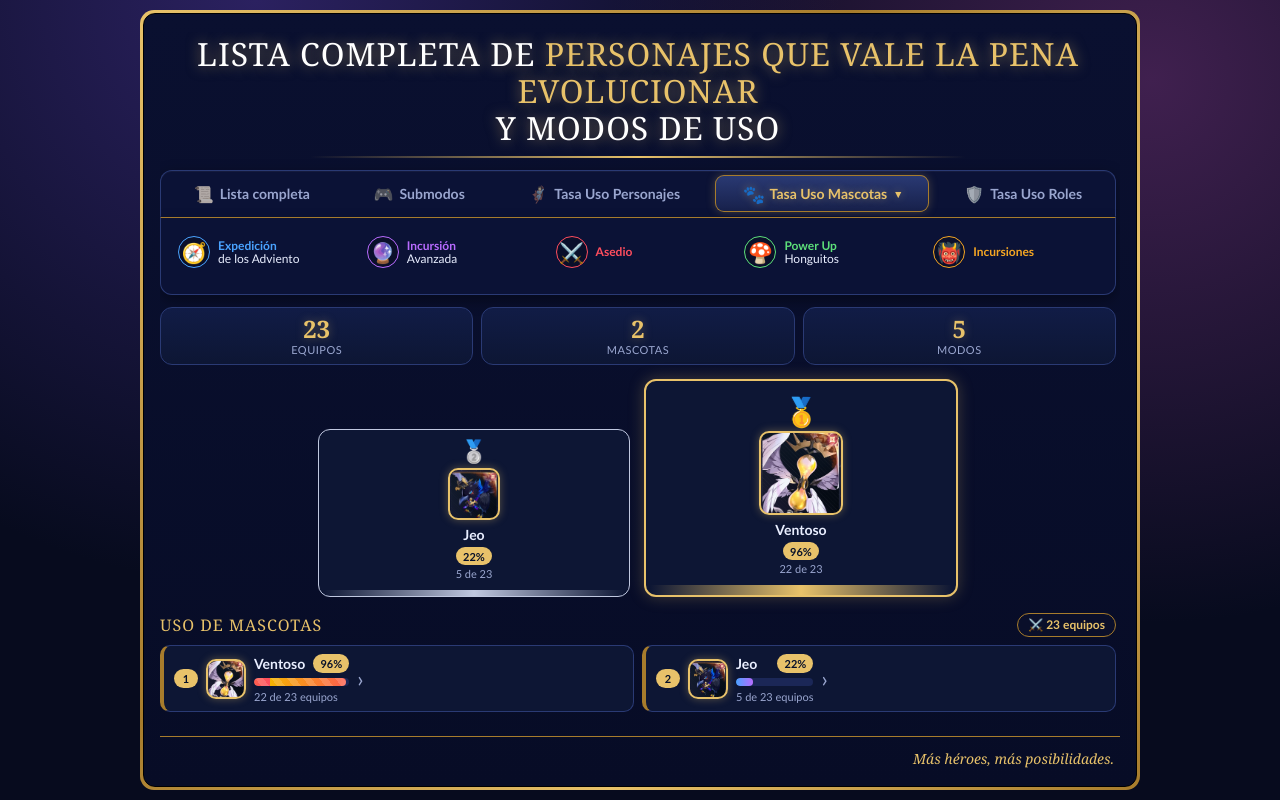
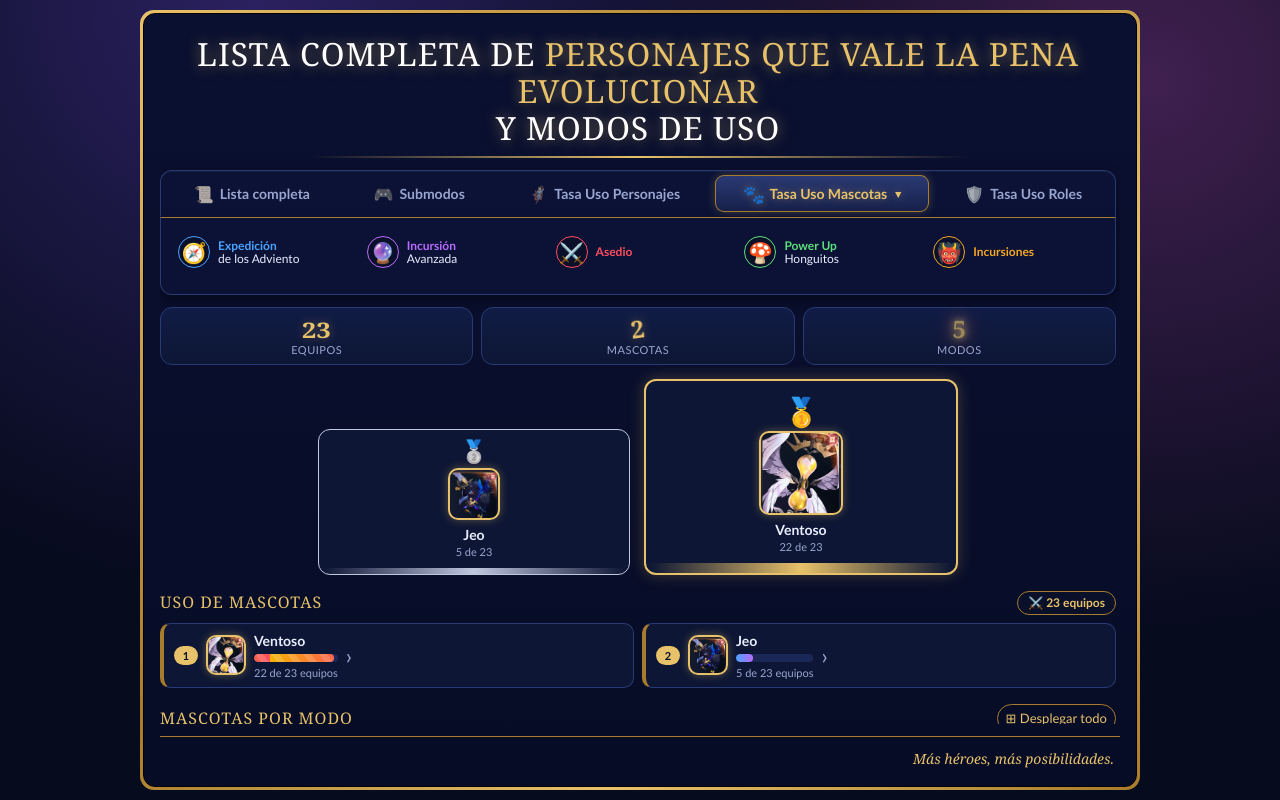
Before and after one commit to CesCorGom/7k_Desarrollar, an Angular app: page /mascotas in a window 1280 px wide. Built offline with nearby package versions, Linux system fonts and the light colour scheme.

Commit message:
animaciones numeros en tasas de uso

```diff
--- a/src/app/components/podio.html
+++ b/src/app/components/podio.html
@@ -10,7 +10,7 @@
     <span class="medal">{{ p.medalla }}</span>
     <app-avatar [nombre]="p.c.nombre" />
     <b class="text-truncate">{{ p.c.nombre }}</b>
-    <span class="badge rounded-pill pp">{{ pct(p.c.total, total()) }}%</span>
+    <span class="badge rounded-pill pp cuenta" [style.--n]="pct(p.c.total, total())"></span>
     <small>{{ p.c.total }} de {{ total() }}</small>
     <span class="pedestal"></span>
   </button>
--- a/src/app/components/ranking.html
+++ b/src/app/components/ranking.html
@@ -8,7 +8,7 @@
           <span class="mid">
             <span class="t">
               <span class="tn text-truncate">{{ p.nombre }}</span>
-              <span class="badge rounded-pill pp">{{ pct(p.total, total()) }}%</span>
+              <span class="badge rounded-pill pp cuenta" [style.--n]="pct(p.total, total())"></span>
             </span>
             <span
               class="progress sb"
--- a/src/app/pages/uso-mascotas.html
+++ b/src/app/pages/uso-mascotas.html
@@ -1,7 +1,7 @@
 <div class="stats row row-cols-3 g-2">
-  <div class="col"><div class="st card"><b>{{ total() }}</b><span>Equipos</span></div></div>
-  <div class="col"><div class="st card"><b>{{ juego.rankingMascotas().length }}</b><span>Mascotas</span></div></div>
-  <div class="col"><div class="st card"><b>{{ porModo().length }}</b><span>Modos</span></div></div>
+  <div class="col"><div class="st card"><b class="rebotar">{{ total() }}</b><span>Equipos</span></div></div>
+  <div class="col"><div class="st card"><b class="balancear">{{ juego.rankingMascotas().length }}</b><span>Mascotas</span></div></div>
+  <div class="col"><div class="st card"><b class="neon">{{ porModo().length }}</b><span>Modos</span></div></div>
 </div>
 <app-podio [items]="juego.rankingMascotas()" [total]="total()" />
 <div class="uh d-flex flex-wrap align-items-center gap-2">
--- a/src/app/pages/uso-personajes.html
+++ b/src/app/pages/uso-personajes.html
@@ -1,7 +1,7 @@
 <div class="stats row row-cols-3 g-2">
-  <div class="col"><div class="st card"><b>{{ totalFiltrado() }}</b><span>Equipos</span></div></div>
-  <div class="col"><div class="st card"><b>{{ ranking().length }}</b><span>Personajes</span></div></div>
-  <div class="col"><div class="st card"><b>{{ ranking()[0] ? pct(ranking()[0].total, totalFiltrado()) : 0 }}%</b><span>Uso del líder</span></div></div>
+  <div class="col"><div class="st card"><b class="flotar">{{ totalFiltrado() }}</b><span>Equipos</span></div></div>
+  <div class="col"><div class="st card"><b class="girar">{{ ranking().length }}</b><span>Personajes</span></div></div>
+  <div class="col"><div class="st card"><b class="cuenta" [style.--n]="ranking()[0] ? pct(ranking()[0].total, totalFiltrado()) : 0"></b><span>Uso del líder</span></div></div>
 </div>
 <app-podio [items]="ranking()" [total]="totalFiltrado()" />
 <div class="uh d-flex flex-wrap align-items-center gap-2">
--- a/src/app/pages/uso-roles.html
+++ b/src/app/pages/uso-roles.html
@@ -1,7 +1,7 @@
 <div class="stats row row-cols-3 g-2">
-  <div class="col"><div class="st card"><b>{{ equipos() }}</b><span>Equipos</span></div></div>
-  <div class="col"><div class="st card"><b>{{ puestos() }}</b><span>Puestos</span></div></div>
-  <div class="col"><div class="st card"><b>{{ roles().length }}</b><span>Roles</span></div></div>
+  <div class="col"><div class="st card"><b class="color">{{ equipos() }}</b><span>Equipos</span></div></div>
+  <div class="col"><div class="st card"><b class="respirar">{{ puestos() }}</b><span>Puestos</span></div></div>
+  <div class="col"><div class="st card"><b class="voltear">{{ roles().length }}</b><span>Roles</span></div></div>
 </div>
 <div class="uh d-flex flex-wrap align-items-center gap-2">
   <h2 class="sh me-auto">Ranking de roles{{ filtro() }}</h2>
--- a/src/styles.css
+++ b/src/styles.css
@@ -189,6 +189,33 @@ img.mfr{width:96px;height:96px}
 .ubtn:hover{transform:translateY(-2px);box-shadow:0 0 10px rgba(232,194,106,.45)}
 .ubtn:focus-visible{box-shadow:0 0 0 .2rem rgba(232,194,106,.35)}
 .pp{font-size:11px;font-weight:700;color:#06102a;background:var(--gold)}
+/* porcentaje que cuenta de 0 a N% y hace "pop" */
+@property --n{syntax:"<integer>";inherits:false;initial-value:0}
+.cuenta{display:inline-block;counter-reset:n var(--n);font-variant-numeric:tabular-nums;animation:contar 1s cubic-bezier(.2,.8,.3,1) .2s both,pop .35s ease-out 1.15s;transition:--n .6s ease-out}
+.cuenta::after{content:counter(n) "%"}
+/* el % del líder sigue latiendo después de contar */
+.st b.cuenta{animation:contar 1s cubic-bezier(.2,.8,.3,1) .2s both,brillo 2.4s ease-in-out 1.2s infinite}
+/* equipos flotan arriba/abajo; personajes giran en Y como moneda */
+.st b.flotar{display:inline-block;animation:flotar 2s ease-in-out infinite}
+.st b.girar{display:inline-block;animation:girar 3.2s ease-in-out 1s infinite}
+@keyframes flotar{50%{transform:translateY(-4px);text-shadow:0 6px 10px rgba(232,194,106,.5)}}
+@keyframes girar{0%,60%,100%{transform:none}80%{transform:rotateY(360deg)}}
+/* mascotas: equipos rebotan, mascotas se balancean, modos parpadean tipo neón */
+.st b.rebotar{display:inline-block;transform-origin:bottom;animation:rebotar 1.6s ease-in-out infinite}
+.st b.balancear{display:inline-block;animation:balancear 2.2s ease-in-out infinite}
+.st b.neon{animation:neon 3s linear infinite}
+@keyframes rebotar{0%,100%{transform:none}20%{transform:scale(1.1,.85)}45%{transform:translateY(-6px) scale(.95,1.08)}70%{transform:scale(1.05,.95)}}
+@keyframes balancear{0%,100%{transform:rotate(0)}25%{transform:rotate(-8deg)}75%{transform:rotate(8deg)}}
+@keyframes neon{0%,18%,22%,60%,64%,100%{text-shadow:0 0 6px var(--gold),0 0 14px var(--gold),0 0 22px #ff4d5e}20%,62%{text-shadow:none;opacity:.6}}
+/* roles: equipos cambian de color, puestos respiran, roles voltean en X */
+.st b.color{animation:color 4s ease-in-out infinite}
+.st b.respirar{display:inline-block;animation:respirar 3s ease-in-out infinite}
+.st b.voltear{display:inline-block;animation:voltear 3.6s ease-in-out .5s infinite}
+@keyframes color{0%,100%{color:var(--gold)}33%{color:#ff4d5e;text-shadow:0 0 10px rgba(255,77,94,.5)}66%{color:#6ab8ff;text-shadow:0 0 10px rgba(106,184,255,.5)}}
+@keyframes respirar{50%{transform:scale(1.12);letter-spacing:2px}}
+@keyframes voltear{0%,65%,100%{transform:none}85%{transform:rotateX(360deg)}}
+@keyframes contar{from{--n:0}}
+@keyframes pop{50%{transform:scale(1.25);box-shadow:0 0 10px var(--gold)}}
 /* podio */
 .spod{display:flex;gap:8px;align-items:flex-end;margin-bottom:6px}
 .sp{--c:var(--line);flex:1;min-width:0;align-items:center;gap:2px;padding:10px 4px 0;overflow:hidden;color:var(--ink);background:var(--row);border:1px solid var(--c);border-radius:12px;font-family:inherit;cursor:pointer;animation:subir .45s cubic-bezier(.2,1.3,.4,1) both;transition:transform .2s,box-shadow .2s,background .2s}
@@ -270,7 +297,7 @@ img.mfr{width:96px;height:96px}
 .spod{gap:14px;max-width:640px;margin:0 auto 10px}
 .sp.f .av.im{width:84px;height:84px}
 }
-@media (prefers-reduced-motion:reduce){.st,.sp,.sp .av,.sp.f .medal,.rk>.col,.sr,.sr .av,.sb .progress-bar,.sb .progress-bar::after,.pres .progress-bar,.pres .progress-bar::after,.rc,.rc .av.pn,.spl,.ubtn{animation:none;transition:none}}
+@media (prefers-reduced-motion:reduce){.st,.sp,.sp .av,.sp.f .medal,.rk>.col,.sr,.sr .av,.sb .progress-bar,.sb .progress-bar::after,.pres .progress-bar,.pres .progress-bar::after,.rc,.rc .av.pn,.spl,.ubtn,.cuenta,.st b.cuenta,.st b.flotar,.st b.girar,.st b.rebotar,.st b.balancear,.st b.neon,.st b.color,.st b.respirar,.st b.voltear{animation:none;transition:none}}
 
 /* alineaciones (Bootstrap) */
 .fm{margin:6px 0 4px}
```
Also changed, not shown: 5 other files (tests, documents, lock files or other folders).
